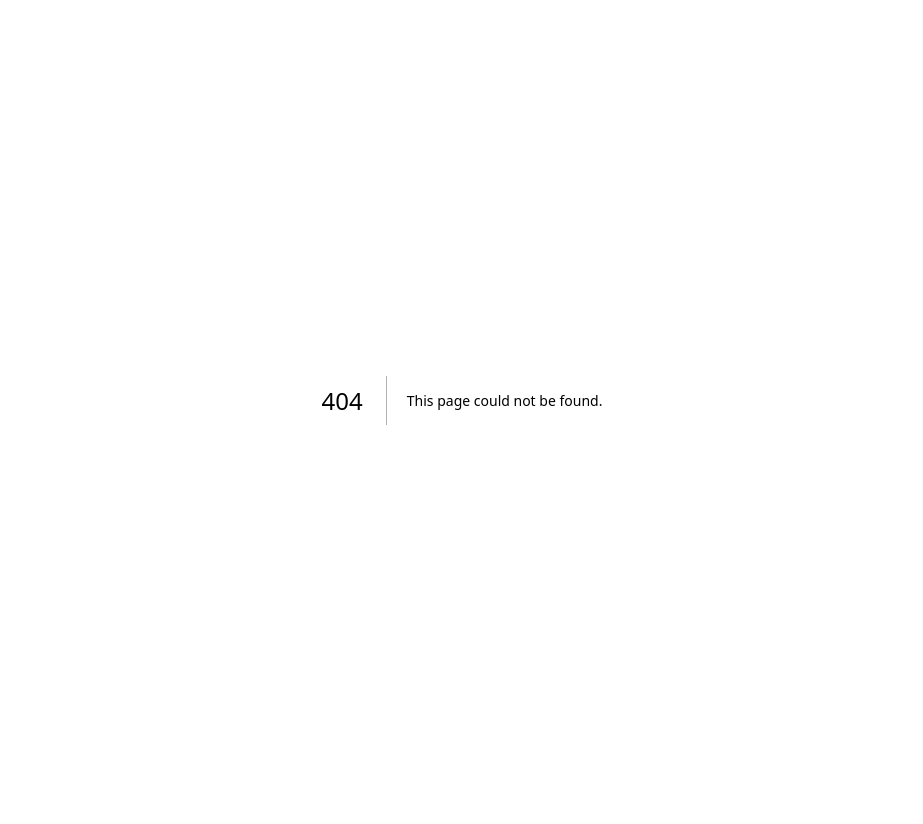
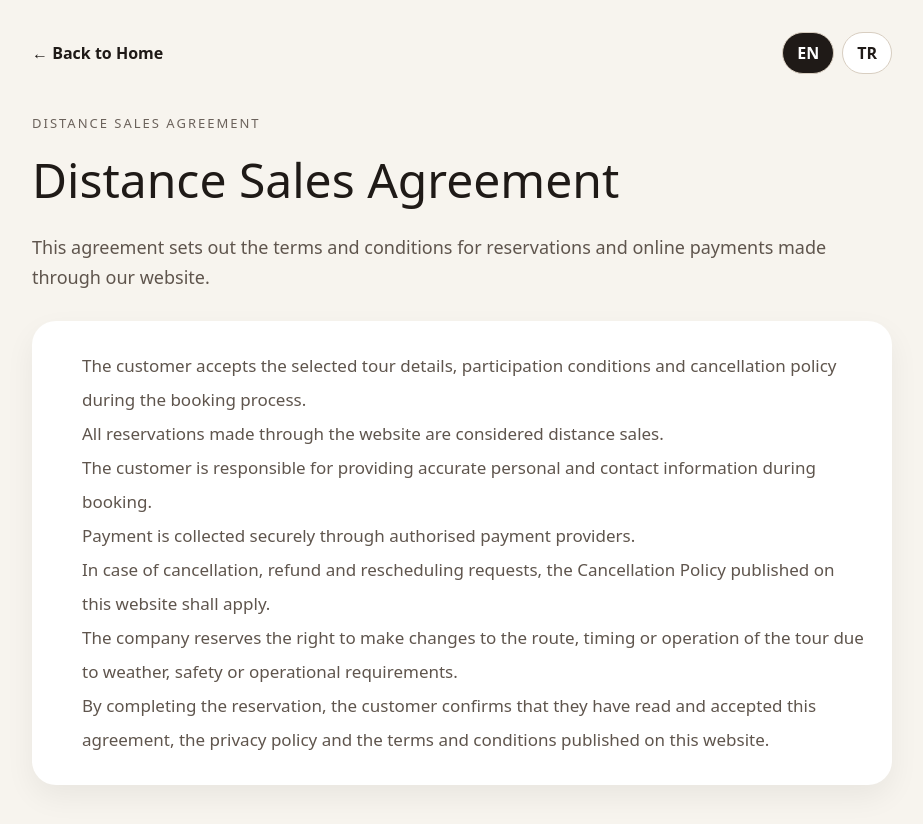
Before and after one commit to comendrive-a11y/comendrive-a11y, a Next.js app: page /distance-sales-agreement in a window 1280 px wide. Before the commit this address had no page. Shown: the top 824 px of the page, without its empty margins (178-1101 px from the left). Before the commit the page ends 800 px from the top, so only its background shows below. Built offline with nearby package versions, Linux system fonts and the light colour scheme.

Commit message:
Create page.tsx

```diff
--- /dev/null
+++ b/app/distance-sales-agreement/page.tsx
@@ -0,0 +1,117 @@
+"use client";
+
+import React from "react";
+import Link from "next/link";
+
+export default function DistanceSalesAgreementPage() {
+  const [lang, setLang] = React.useState<"en" | "tr">("en");
+  const isEn = lang === "en";
+
+  const t = {
+    back: isEn ? "← Back to Home" : "← Ana Sayfaya Dön",
+    top: isEn ? "DISTANCE SALES AGREEMENT" : "MESAFELİ SATIŞ SÖZLEŞMESİ",
+    title: isEn ? "Distance Sales Agreement" : "Mesafeli Satış Sözleşmesi",
+    intro: isEn
+      ? "This agreement sets out the terms and conditions for reservations and online payments made through our website."
+      : "Bu sözleşme, web sitemiz üzerinden yapılan rezervasyon ve online ödemelere ilişkin şart ve koşulları düzenler.",
+
+    items: isEn
+      ? [
+          "The customer accepts the selected tour details, participation conditions and cancellation policy during the booking process.",
+          "All reservations made through the website are considered distance sales.",
+          "The customer is responsible for providing accurate personal and contact information during booking.",
+          "Payment is collected securely through authorised payment providers.",
+          "In case of cancellation, refund and rescheduling requests, the Cancellation Policy published on this website shall apply.",
+          "The company reserves the right to make changes to the route, timing or operation of the tour due to weather, safety or operational requirements.",
+          "By completing the reservation, the customer confirms that they have read and accepted this agreement, the privacy policy and the terms and conditions published on this website.",
+        ]
+      : [
+          "Müşteri, rezervasyon sürecinde seçtiği tur detaylarını, katılım şartlarını ve iptal politikasını kabul etmiş sayılır.",
+          "Web sitesi üzerinden yapılan tüm rezervasyonlar mesafeli satış kapsamında değerlendirilir.",
+          "Rezervasyon sırasında doğru kişisel bilgi ve iletişim bilgisi vermek müşterinin sorumluluğundadır.",
+          "Ödeme, yetkili ödeme kuruluşları aracılığıyla güvenli şekilde tahsil edilir.",
+          "İptal, iade ve yeniden planlama taleplerinde bu web sitesinde yayınlanan İptal Politikası geçerlidir.",
+          "Şirket; hava şartları, güvenlik veya operasyonel gereklilikler nedeniyle tur rotasında, saatinde veya operasyonunda değişiklik yapma hakkını saklı tutar.",
+          "Rezervasyonu tamamlayan müşteri, bu sözleşmeyi, gizlilik politikasını ve kullanım şartlarını okuyup kabul etmiş sayılır.",
+        ],
+  };
+
+  return (
+    <main style={{ background: "#f7f4ee", minHeight: "100vh", color: "#1f1a17" }}>
+      <section style={{ padding: "32px 20px 80px", maxWidth: "900px", margin: "0 auto" }}>
+        <div
+          style={{
+            display: "flex",
+            justifyContent: "space-between",
+            gap: "12px",
+            alignItems: "center",
+            flexWrap: "wrap",
+            marginBottom: "40px",
+          }}
+        >
+          <Link href="/" style={{ textDecoration: "none", color: "#1f1a17", fontWeight: 600 }}>
+            {t.back}
+          </Link>
+
+          <div style={{ display: "flex", gap: "8px" }}>
+            <button
+              onClick={() => setLang("en")}
+              style={{
+                background: isEn ? "#1f1a17" : "#fff",
+                color: isEn ? "#fff" : "#1f1a17",
+                border: "1px solid #d8cec1",
+                padding: "8px 14px",
+                borderRadius: "999px",
+                cursor: "pointer",
+                fontWeight: 600,
+              }}
+            >
+              EN
+            </button>
+            <button
+              onClick={() => setLang("tr")}
+              style={{
+                background: !isEn ? "#1f1a17" : "#fff",
+                color: !isEn ? "#fff" : "#1f1a17",
+                border: "1px solid #d8cec1",
+                padding: "8px 14px",
+                borderRadius: "999px",
+                cursor: "pointer",
+                fontWeight: 600,
+              }}
+            >
+              TR
+            </button>
+          </div>
+        </div>
+
+        <p style={{ fontSize: "13px", letterSpacing: "2px", color: "#6b625b", marginBottom: "10px" }}>
+          {t.top}
+        </p>
+
+        <h1 style={{ fontSize: "clamp(32px, 6vw, 48px)", marginBottom: "16px" }}>
+          {t.title}
+        </h1>
+
+        <p style={{ fontSize: "18px", lineHeight: 1.7, color: "#5f554d", marginBottom: "28px" }}>
+          {t.intro}
+        </p>
+
+        <div
+          style={{
+            background: "#fff",
+            borderRadius: "24px",
+            padding: "28px",
+            boxShadow: "0 12px 30px rgba(0,0,0,0.06)",
+          }}
+        >
+          <ul style={{ margin: 0, paddingLeft: "22px", lineHeight: 2, color: "#5f554d", fontSize: "17px" }}>
+            {t.items.map((item) => (
+              <li key={item}>{item}</li>
+            ))}
+          </ul>
+        </div>
+      </section>
+    </main>
+  );
+}
```
